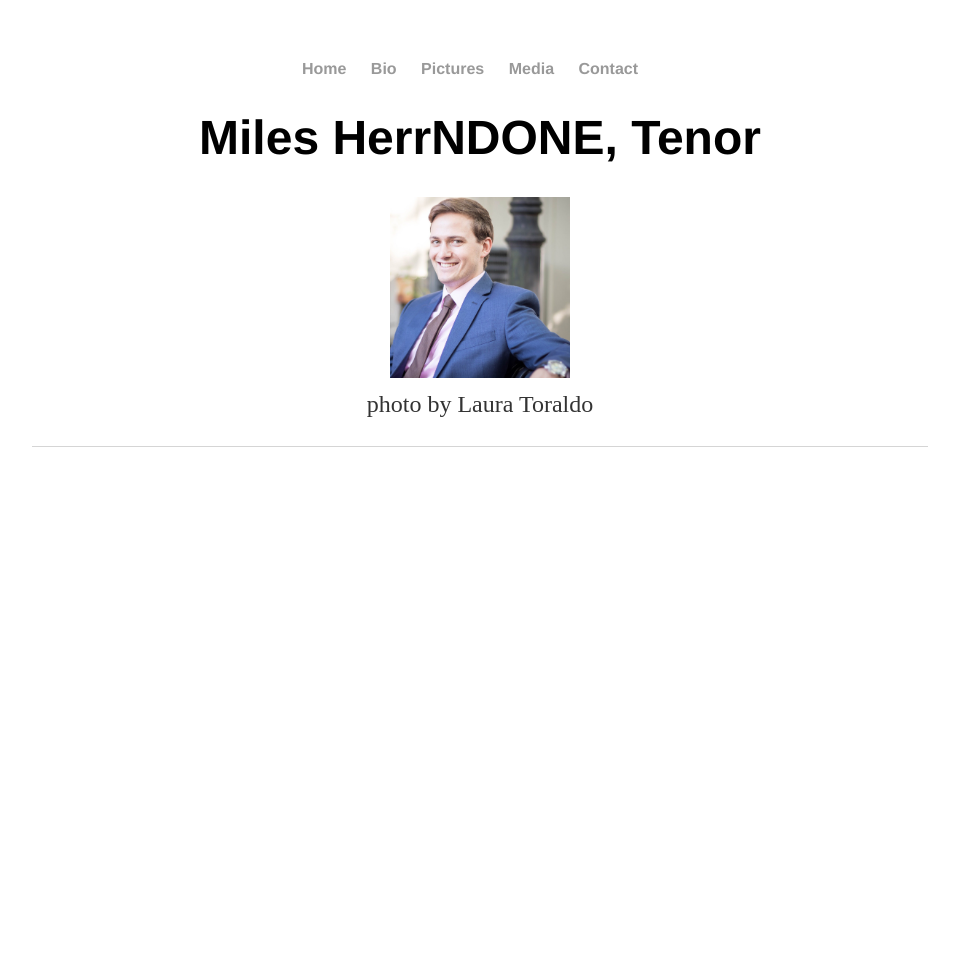
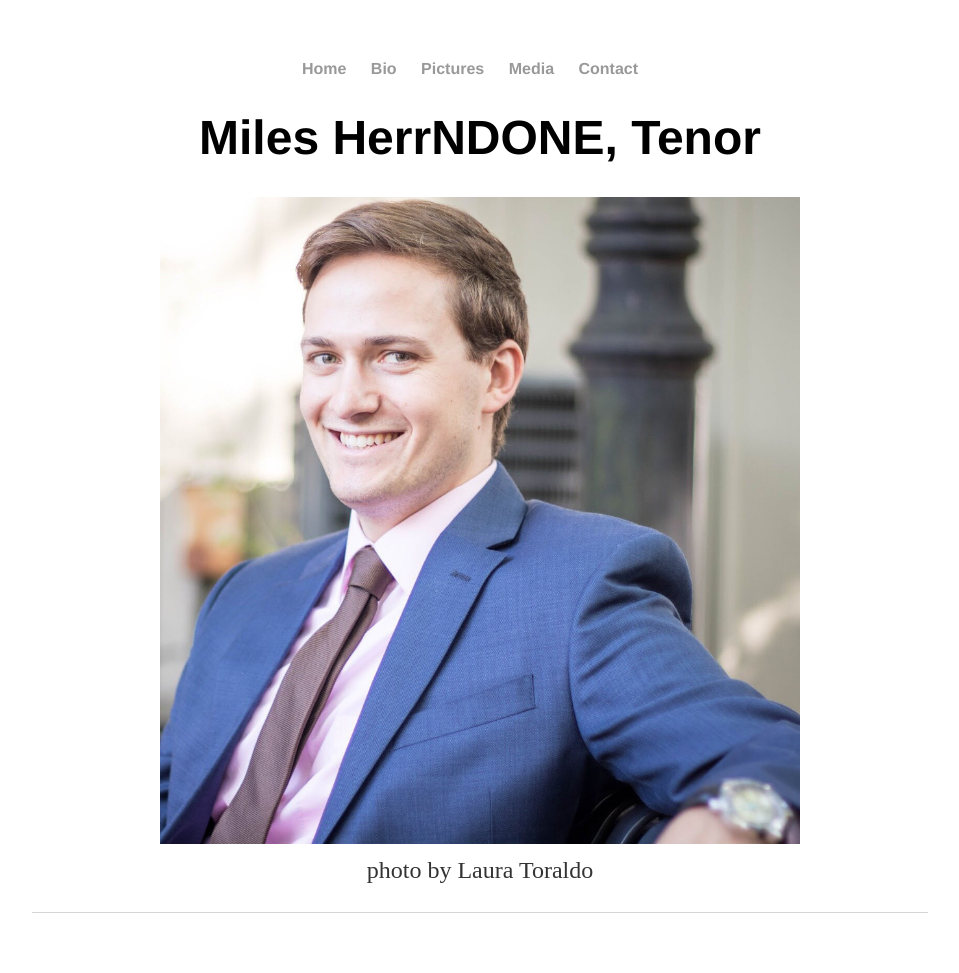
Before and after one commit to leemlb06pmi/leemlb06pmi.github.io, a Jekyll site: the page built from index.html, in a window 1280 px wide. Shown: the whole page, without its empty margins (160-1119 px from the left). Built offline with Jekyll 4.4.1, drawn with Linux system fonts in a browser that asks for light colours; before the commit the page ends 900 px from its top, so only the background shows below that.

Commit message:
Update main.css

```diff
--- a/css/main.css
+++ b/css/main.css
@@ -3,7 +3,9 @@ body {
     width: 70%;
 }
 img{
-    max-width: 20%
+    width: auto;
+    height: 100%;
+    max-width: 50vw;
 }
 img.sized{
     max-width: 60%;
```
